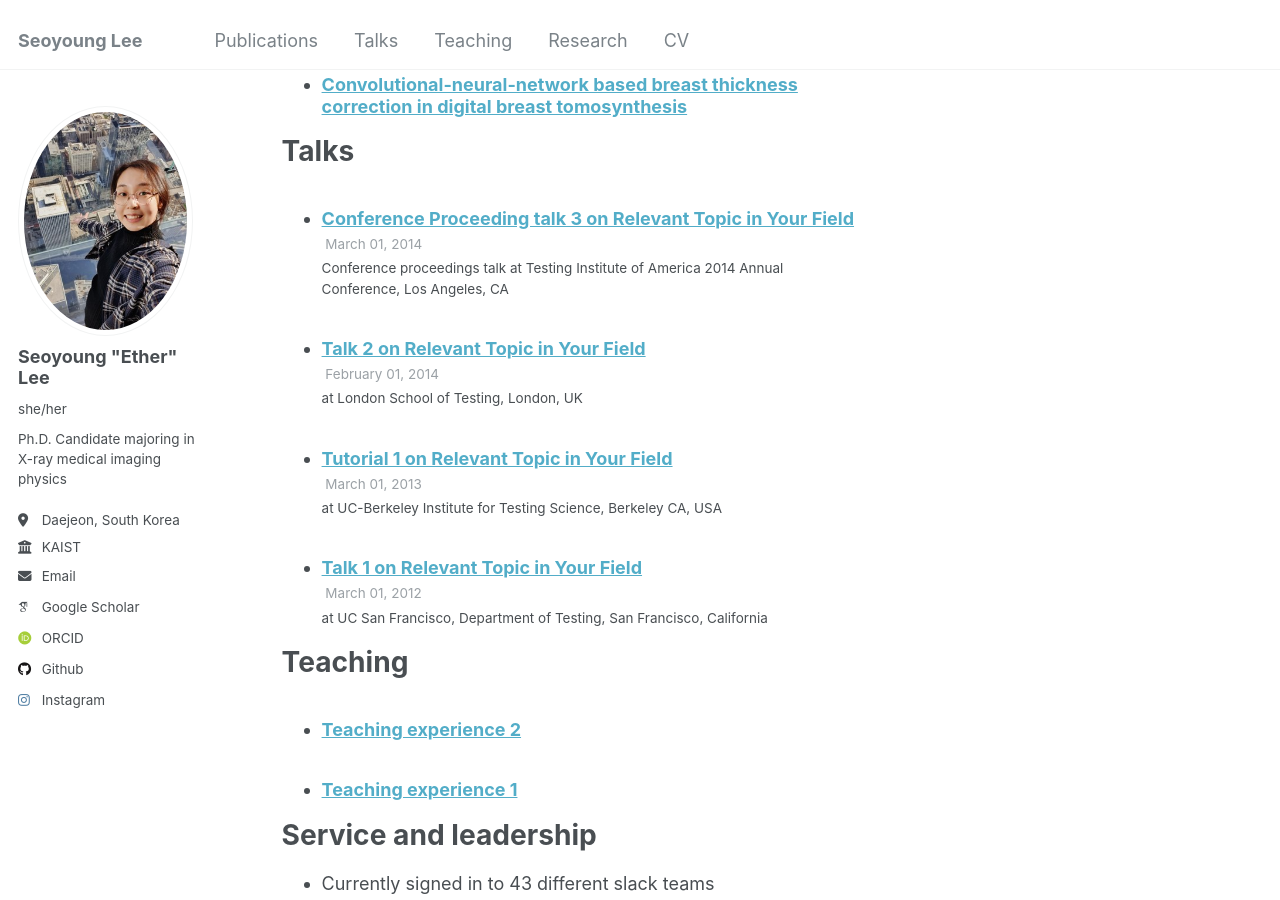
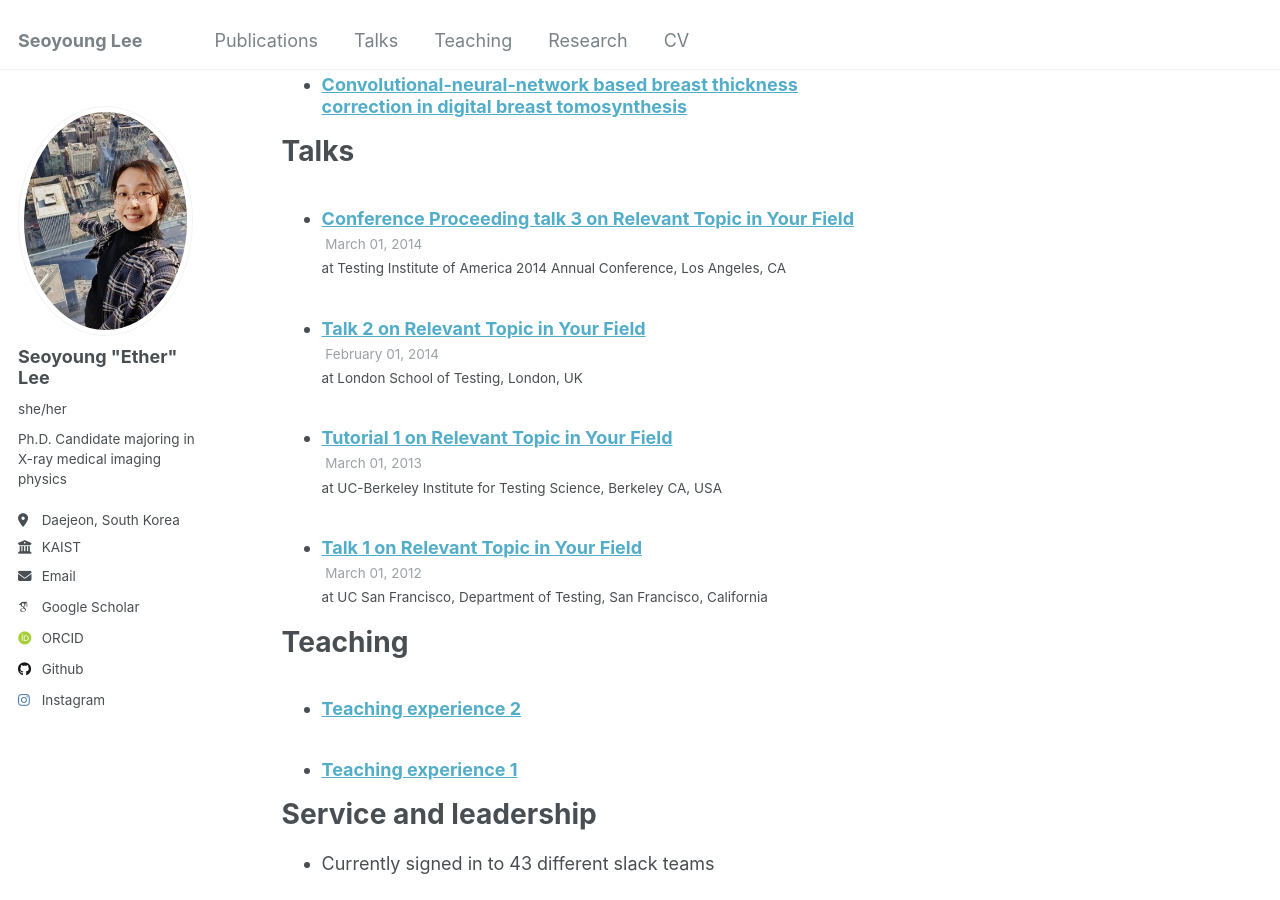
Before and after one commit to ether0/ether0.github.io, a Jekyll site: the page built from _pages/cv.md, in a window 1280 px wide and 900 px high, scrolled down 1643 px. Built offline with Jekyll 4.4.1, drawn with Linux system fonts in a browser that asks for light colours; some web fonts are replaced.

Commit message:
Update 2014-03-01-talk-3.md

```diff
--- a/_talks/2014-03-01-talk-3.md
+++ b/_talks/2014-03-01-talk-3.md
@@ -1,7 +1,7 @@
 ---
 title: "Conference Proceeding talk 3 on Relevant Topic in Your Field"
 collection: talks
-type: "Conference proceedings talk"
+category: international
 permalink: /talks/2014-03-01-talk-3
 venue: "Testing Institute of America 2014 Annual Conference"
 date: 2014-03-01
```
